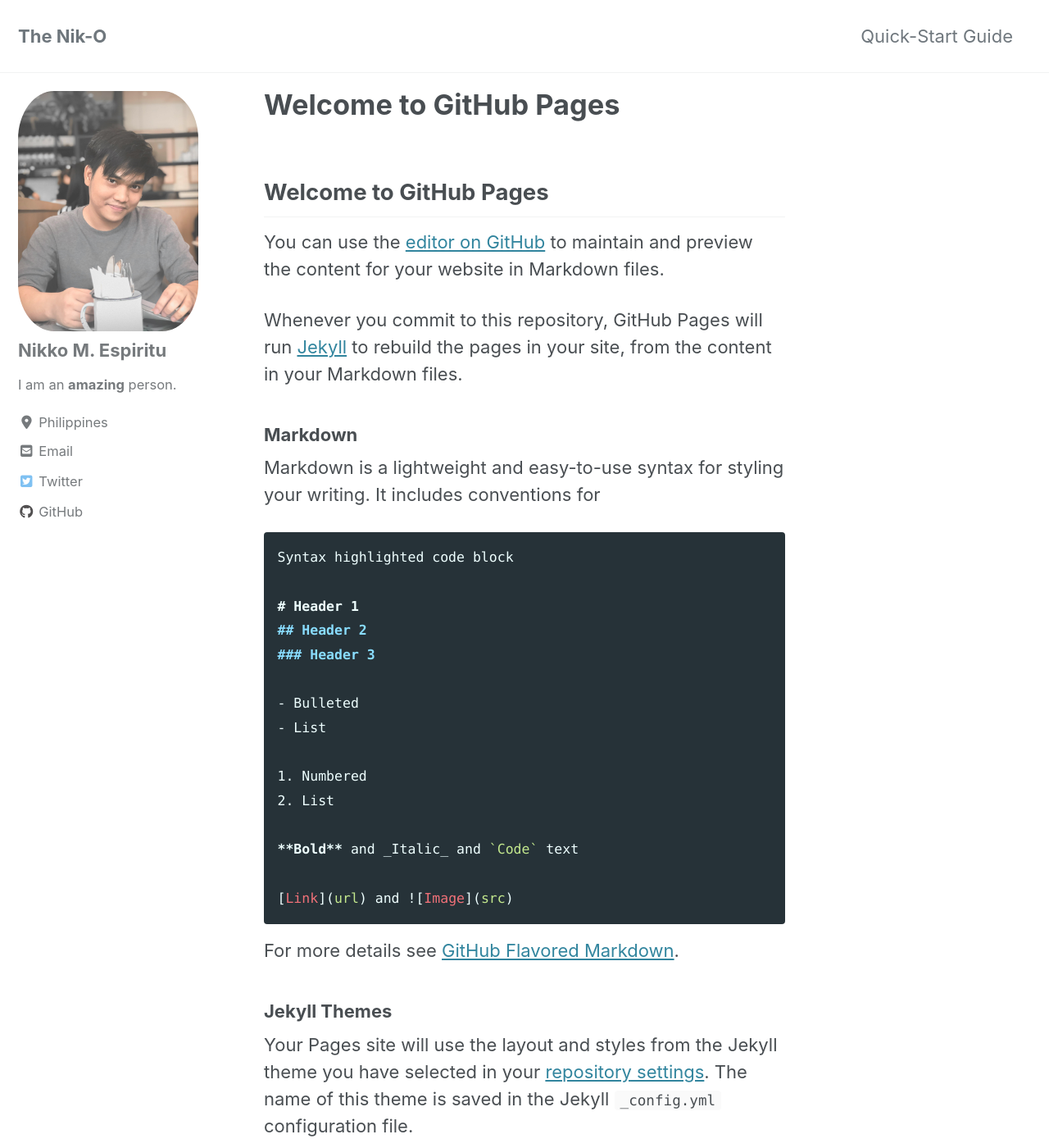
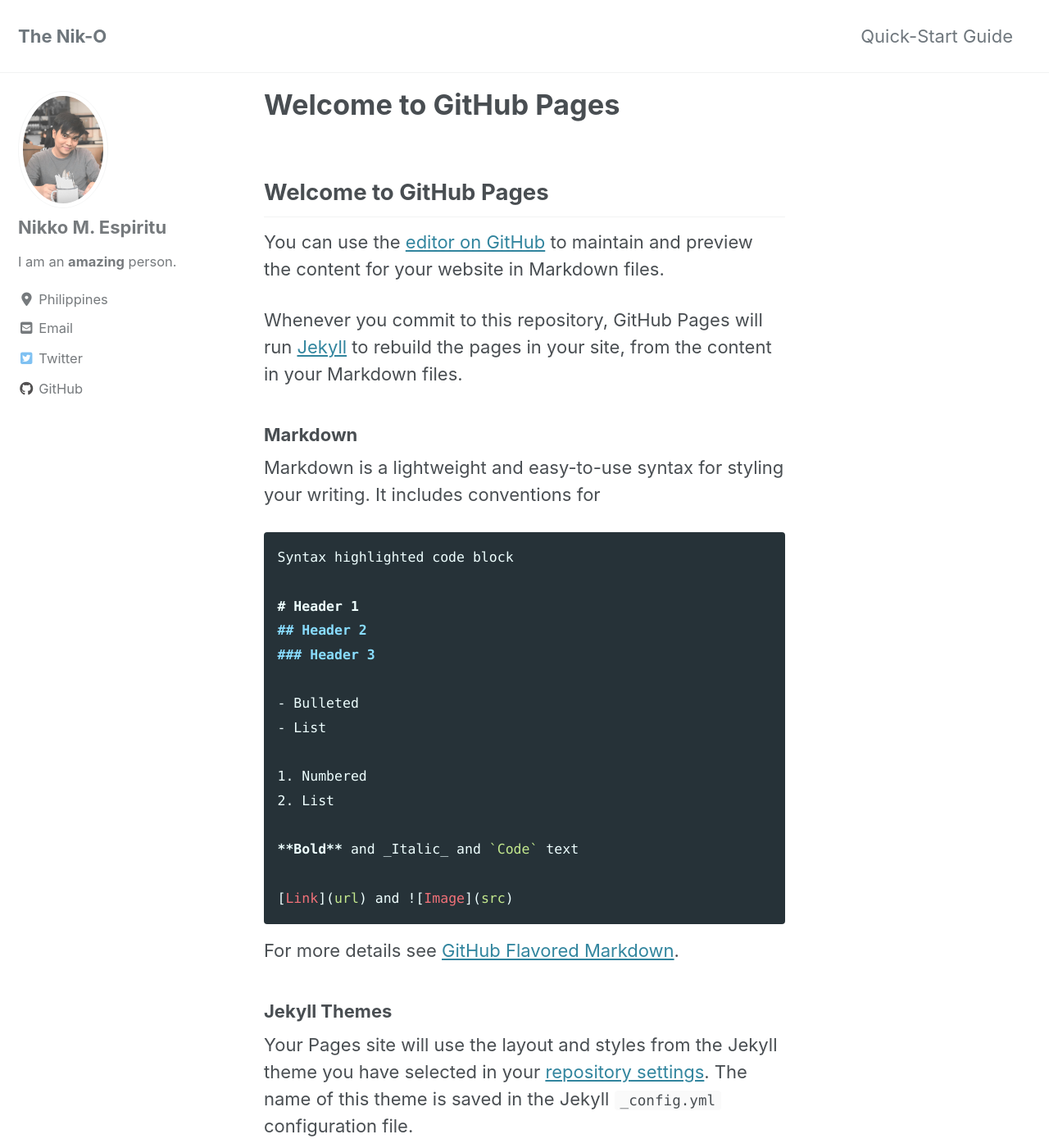
Before and after one commit to espnik/espnik.github.io, a Jekyll site: the page built from index.md, in a window 1280 px wide and 1400 px high. Shown: the whole window at 82% size. Built offline with Jekyll 4.4.1, drawn with Linux system fonts in a browser that asks for light colours; cached includes are drawn as plain includes; nearby versions of some CDN libraries; our own code applies the rules of GitHub Pages for plain Markdown files; the list of posts is cut into pages by our own code.

Commit message:
change dp shape

```diff
--- a/_sass/minimal-mistakes/_sidebar.scss
+++ b/_sass/minimal-mistakes/_sidebar.scss
@@ -127,12 +127,12 @@
   }
 
   img {
-    max-width: 220px;
-    border-radius: 20%;
+    max-width: 110px;
+    border-radius: 50%;
 
     @include breakpoint($large) {
-      padding: 0px;
-      border: 0px solid $border-color;
+      padding: 5px;
+      border: 1px solid $border-color;
     }
   }
 }
```
